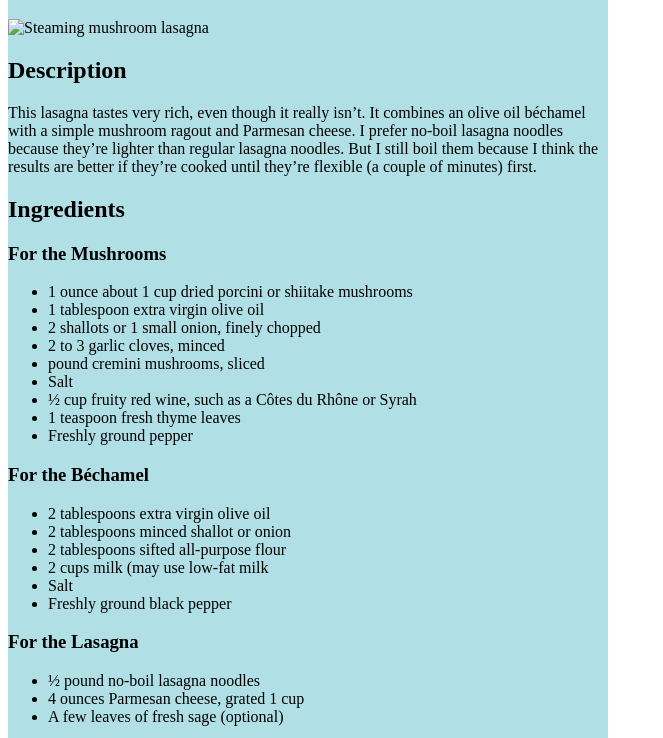
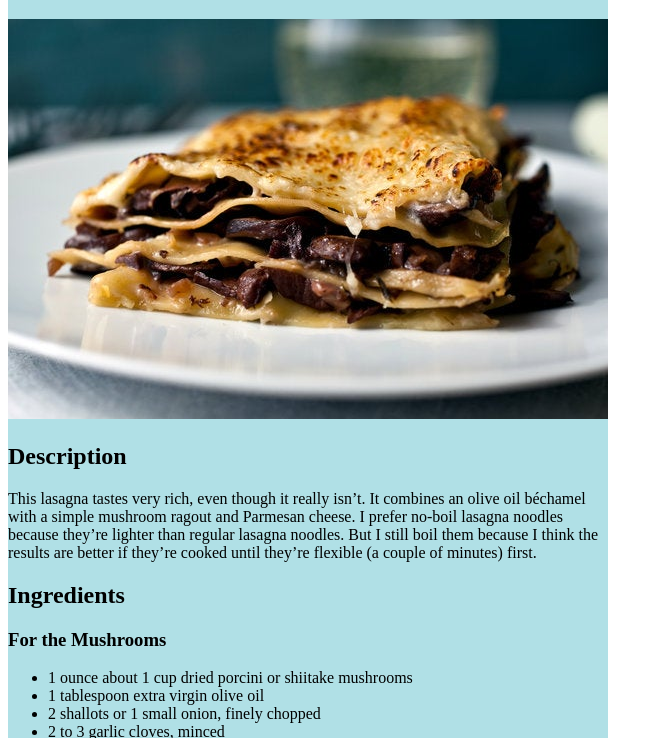
Before and after one commit to joeclarkx/odin-recipes, a plain HTML site: page recipes/mushroom-lasagna.html in a window 1280 px wide. Shown: the part 61-799 px from the top of the page, without its empty margins (0-663 px from the left). Drawn offline with Linux system fonts and the light colour scheme; the site is published under a folder, as on GitHub Pages, so addresses that start at the root find nothing.

Commit message:
Fix broken images

```diff
--- a/recipes/mushroom-lasagna.html
+++ b/recipes/mushroom-lasagna.html
@@ -16,7 +16,7 @@
 <body>
     <div>
     <h1>Mushroom Lasagna</h1>
-    <img src="/img/mushroom-lasagna.jpg" alt="Steaming mushroom lasagna">
+    <img src="../img/mushroom-lasagna.jpg" alt="Steaming mushroom lasagna">
     <h2>Description</h2>
     <p>This lasagna tastes very rich, even though it really isn’t. It combines an olive oil béchamel with a simple mushroom ragout and Parmesan cheese. I prefer no-boil lasagna noodles because they’re lighter than regular lasagna noodles. But I still boil them because I think the results are better if they’re cooked until they’re flexible (a couple of minutes) first.</p>
     <h2>Ingredients</h2>
```
